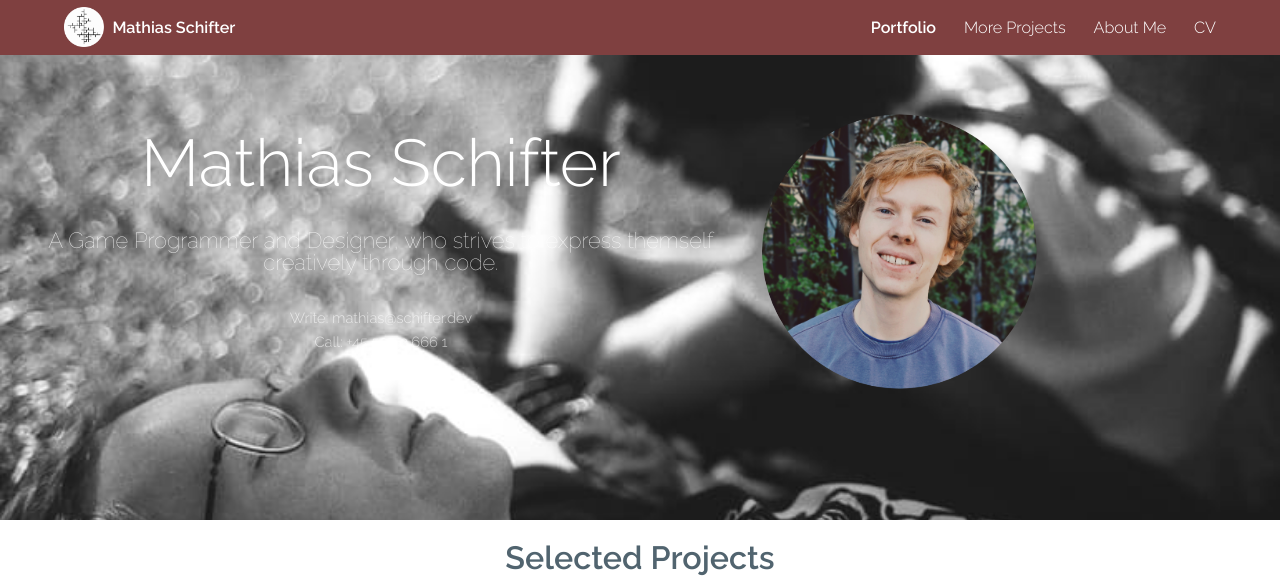
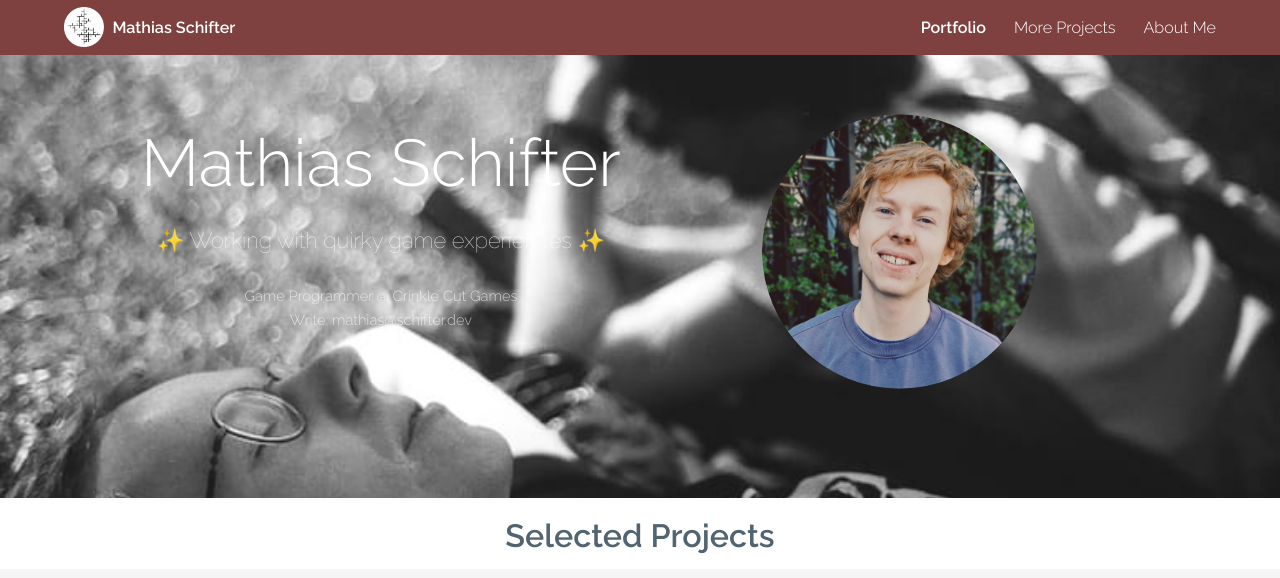
Before and after one commit to 03gle/03gle.github.io, a plain HTML site: page index.html in a window 1280 px wide. Shown: the top 578 px of the page. Drawn offline with Linux system fonts and the light colour scheme.

Commit message:
Less details

```diff
--- a/index.html
+++ b/index.html
@@ -28,7 +28,7 @@
 				<a href="/" target="_self"><bold>Portfolio</bold></a>
 				<a href="more.html" target="_self">More Projects</a>
 				<a href="about.html" target="_self">About Me</a>
-				<a href="cv.html" target="_self">CV</a>
+				<!--<a href="cv.html" target="_self">CV</a>-->
 			</nav>
 			<a href="#navPanel" class="navPanelToggle"><span class="fa fa-bars"></span></a>
 		</div>
@@ -40,8 +40,10 @@
 			<div class="7u 10u$(small)">
 				<div>
 					<h1>Mathias Schifter</h1>
-					<h2>A Game Programmer and Designer, who strives to express themself creatively through code.</h2>
-					<p>Write: mathias@schifter.dev<br>Call: +45 50 52 666 1</p>
+					<h2>✨ Working with quirky game experiences ✨</h2>
+					<p>Game Programmer @ Crinkle Cut Games<br>Write: mathias@schifter.dev</p>
+					<!-- <h2>A Game Programmer and Designer, who strives to express themself creatively through code.</h2>
+					<p>Write: mathias@schifter.dev<br>Call: +45 50 52 666 1</p> -->
 					<p><br></p>
 					<ul class="icons">
 						<li><a href="https://03gle.itch.io/" class="icon fa-itch-io fa-fade" style="--fa-animation-delay: 0.1s; --fa-animation-duration: 3s; --fa-animation-timing: cubic-bezier(.8,0,0.1,.1) "><span class="label">Itch</span></a></li>
@@ -255,7 +257,7 @@
 			<div class="flex">
 				<div class="copyright">
 					<!--&copy; Untitled. Design: <a href="https://templated.co">TEMPLATED</a>. Images: <a href="https://unsplash.com">Unsplash</a>.-->
-					Write:&nbsp;&nbsp;mathias@schifter.dev&nbsp;&nbsp;&nbsp;&nbsp;&nbsp;&nbsp;&nbsp;&nbsp;&nbsp;&nbsp;&nbsp;&nbsp;&nbsp;&nbsp;&nbsp;&nbsp;Call:&nbsp;&nbsp;+45 50 52 666 1
+					Write:&nbsp;&nbsp;mathias@schifter.dev<!--&nbsp;&nbsp;&nbsp;&nbsp;&nbsp;&nbsp;&nbsp;&nbsp;&nbsp;&nbsp;&nbsp;&nbsp;&nbsp;&nbsp;&nbsp;&nbsp;Call:&nbsp;&nbsp;+45 50 52 666 1-->
 				</div>
 				<ul class="icons">
 					<li><a href="https://03gle.itch.io/" class="icon fa-itch-io fa-fade" style="--fa-animation-delay: 0.1s; --fa-animation-duration: 3s; --fa-animation-timing: cubic-bezier(.8,0,0.1,.1) "><span class="label">Itch</span></a></li>
```
Also changed, not shown: about.html (+2 -2 lines), cv.html (+3 -3 lines), more.html (+2 -2 lines).
